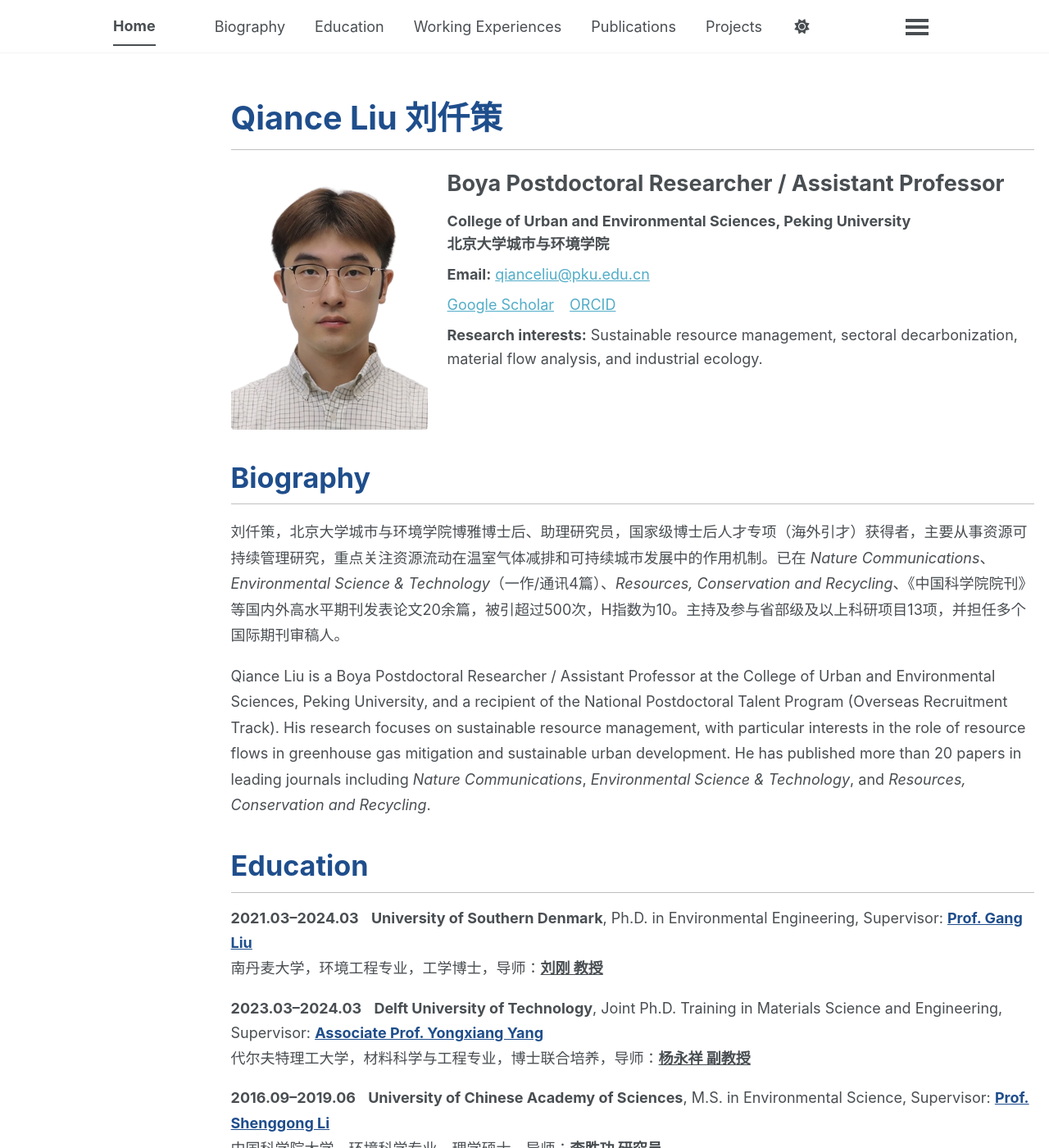
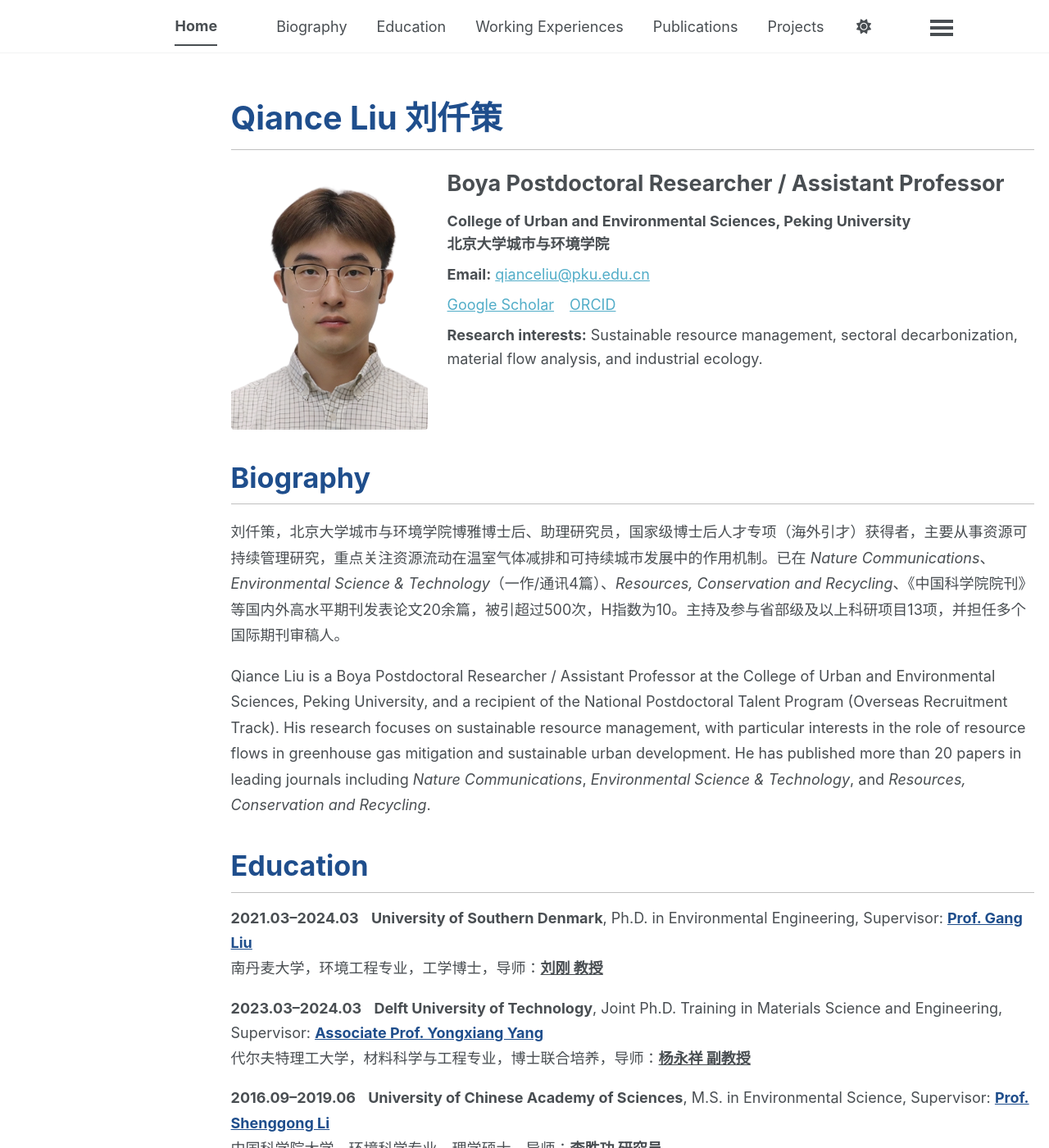
Before and after one commit to QianceLIU/qianceliu.github.io, a Jekyll site: the page built from _pages/about.md, in a window 1280 px wide and 1400 px high. Shown: the whole window at 82% size. Built offline with Jekyll 4.4.1, drawn with Linux system fonts in a browser that asks for light colours; a script bundle is joined from its source files by our own code; library files that are not in the unit come from our copies.

Commit message:
Update main.scss

```diff
--- a/assets/css/main.scss
+++ b/assets/css/main.scss
@@ -41,15 +41,23 @@
     "vendor/font-awesome/solid",
     "vendor/font-awesome/brands"
 ;
-/* ===== Adjust masthead alignment ===== */
+/* ===== Masthead alignment fix ===== */
 .masthead__inner-wrap {
-  max-width: 1040px !important;
+  max-width: 1100px !important;
   margin-left: auto !important;
   margin-right: auto !important;
 }
 
 .greedy-nav {
-  max-width: 1040px !important;
+  display: flex !important;
+  align-items: center !important;
+}
+
+.greedy-nav .visible-links {
   margin-left: auto !important;
   margin-right: auto !important;
 }
+
+.greedy-nav .greedy-nav__toggle {
+  margin-left: 0.5rem !important;
+}
```
